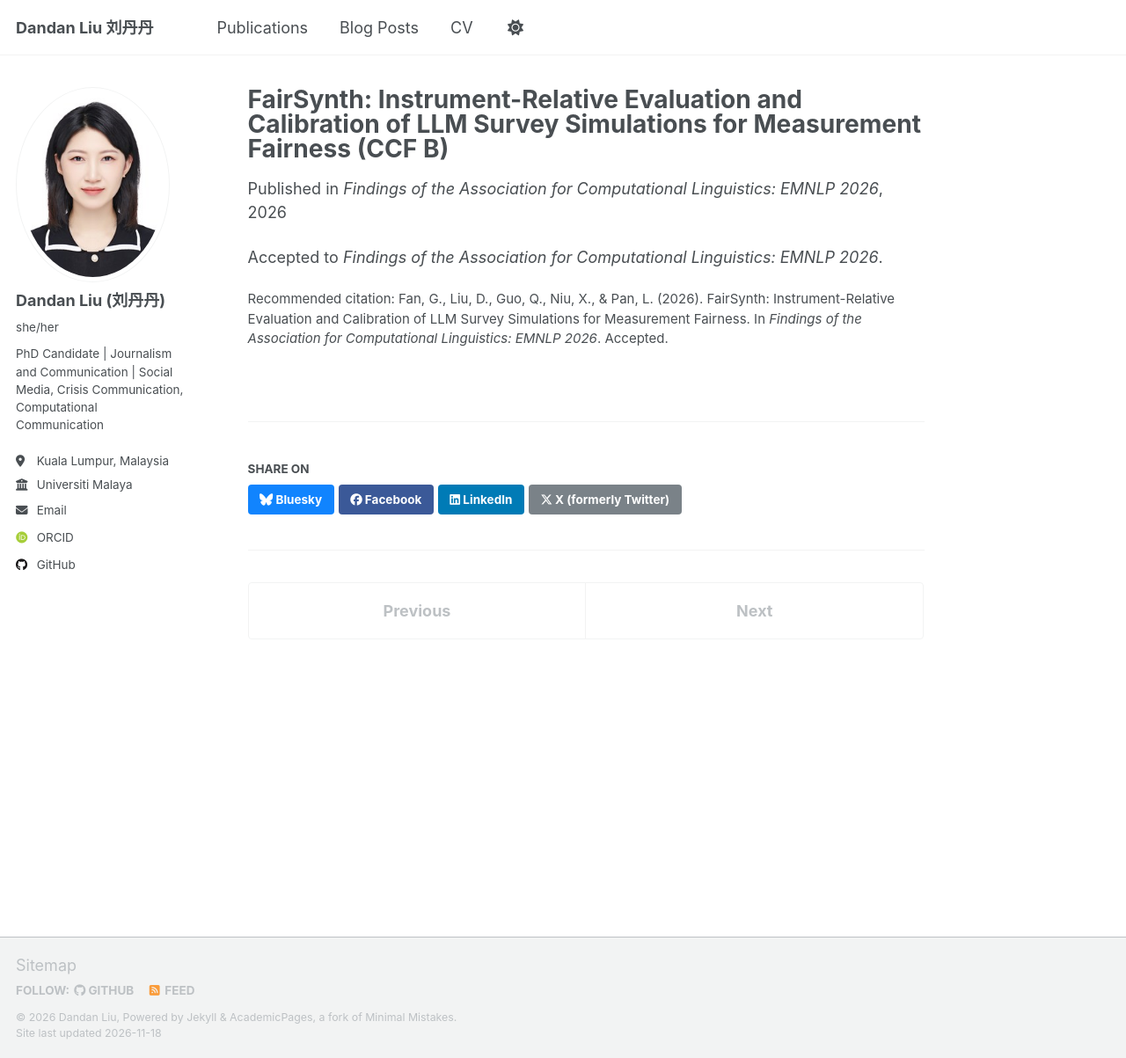
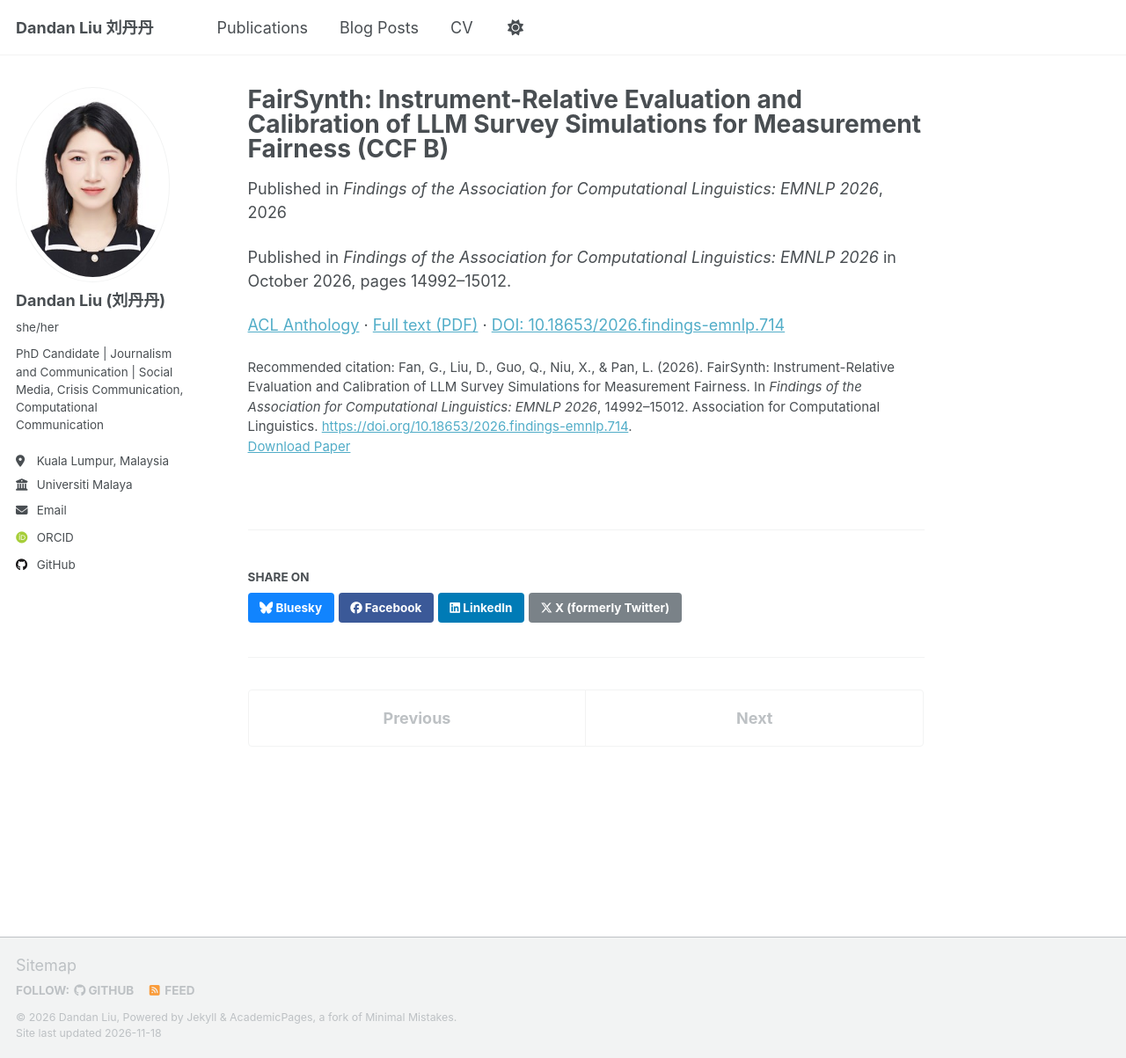
Before and after one commit to s2134717ldd/smiledan713.github.io, a Jekyll site: the page built from _publications/2026-08-20-fairsynth.md, in a window 1280 px wide and 1203 px high. Shown: the whole window at 88% size. Built offline with Jekyll 4.4.1, drawn with Linux system fonts in a browser that asks for light colours; some web fonts are replaced; a script that is not in the unit is left out.

Commit message:
Mark FairSynth as published in online CV and PDFs

```diff
--- a/_layouts/single.html
+++ b/_layouts/single.html
@@ -20,7 +20,7 @@ layout: default
   <article class="page" itemscope itemtype="http://schema.org/CreativeWork">
     {% if page.title %}<meta itemprop="headline" content="{{ page.title | markdownify | strip_html | strip_newlines | escape_once }}">{% endif %}
     {% if page.excerpt %}<meta itemprop="description" content="{{ page.excerpt | markdownify | strip_html | strip_newlines | escape_once }}">{% endif %}
-    {% if page.date %}<meta itemprop="datePublished" content="{{ page.date | date: "%B %d, %Y" }}">{% endif %}
+    {% if page.date %}<meta itemprop="datePublished" content="{% if page.publication_date %}{{ page.publication_date }}{% else %}{{ page.date | date: "%B %d, %Y" }}{% endif %}">{% endif %}
     {% if page.modified %}<meta itemprop="dateModified" content="{{ page.modified | date: "%B %d, %Y" }}">{% endif %}
 
     <div class="page__inner-wrap">
--- a/_publications/2026-08-20-fairsynth.md
+++ b/_publications/2026-08-20-fairsynth.md
@@ -4,10 +4,16 @@ collection: publications
 category: conferences
 permalink: /publication/2026-emnlp-fairsynth
 excerpt: 'An instrument-relative framework for evaluating and calibrating measurement fairness in LLM survey simulations.'
-date: 2026-08-20
+date: 2026-10-01 # First day used for sorting; the source specifies only the month.
+publication_date: '2026-10'
 venue: 'Findings of the Association for Computational Linguistics: EMNLP 2026'
-status: 'Accepted'
-citation: 'Fan, G., Liu, D., Guo, Q., Niu, X., & Pan, L. (2026). FairSynth: Instrument-Relative Evaluation and Calibration of LLM Survey Simulations for Measurement Fairness. In <i>Findings of the Association for Computational Linguistics: EMNLP 2026</i>. Accepted.'
+status: 'Published'
+paperurl: 'https://aclanthology.org/2026.findings-emnlp.714.pdf'
+doi: '10.18653/2026.findings-emnlp.714'
+pages: '14992–15012'
+citation: 'Fan, G., Liu, D., Guo, Q., Niu, X., & Pan, L. (2026). FairSynth: Instrument-Relative Evaluation and Calibration of LLM Survey Simulations for Measurement Fairness. In <i>Findings of the Association for Computational Linguistics: EMNLP 2026</i>, 14992–15012. Association for Computational Linguistics. <a href="https://doi.org/10.18653/2026.findings-emnlp.714">https://doi.org/10.18653/2026.findings-emnlp.714</a>.'
 ---
 
-Accepted to *Findings of the Association for Computational Linguistics: EMNLP 2026*.
+Published in *Findings of the Association for Computational Linguistics: EMNLP 2026* in October 2026, pages 14992–15012.
+
+[ACL Anthology](https://aclanthology.org/2026.findings-emnlp.714/) · [Full text (PDF)](https://aclanthology.org/2026.findings-emnlp.714.pdf) · [DOI: 10.18653/2026.findings-emnlp.714](https://doi.org/10.18653/2026.findings-emnlp.714)
```
Also changed, not shown: _data/cv_publications.json (+17 -17 lines), 2 other files.
